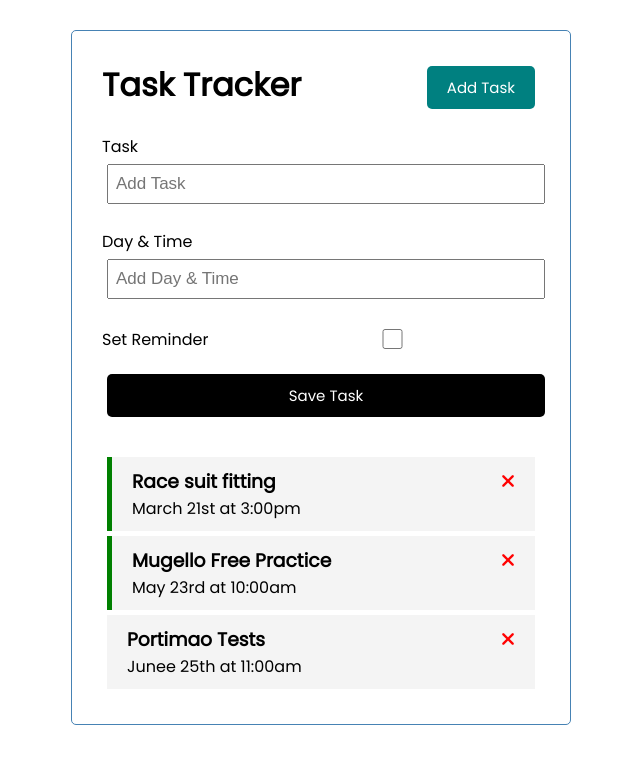
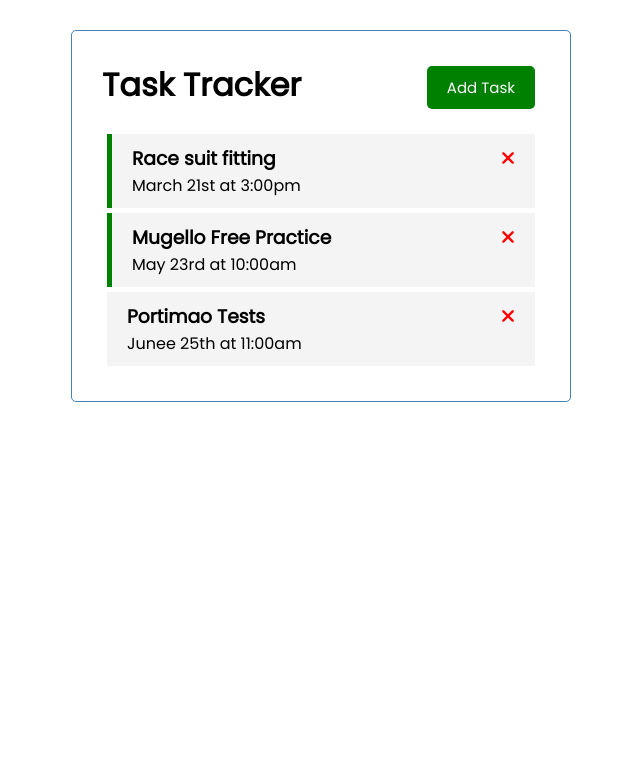
Before and after one commit to ViuCoding/vue-traversy-tutorial, a Vue app: page / in a window 1280 px wide. Shown: the top 764 px of the page, without its empty margins (319-959 px from the left). Built offline with nearby package versions, Linux system fonts and the light colour scheme.

Commit message:
ui part completed

```diff
--- a/src/App.vue
+++ b/src/App.vue
@@ -1,8 +1,10 @@
 <template>
   <div class="container">
     <!-- Vue Components are used with a Capital letter to differentiate them from normal HTML tags -->
-    <Header title="Task Tracker" />
-    <AddTask @add-task="addTask" />
+    <Header @toggle-add-task="toggleAddTask" title="Task Tracker" :showAddTask="showAddTask" />
+    <div v-if="showAddTask">
+      <AddTask @add-task="addTask" />
+    </div>
     <!-- Since we are passing in a dynamic array we want to "v-bind" Tasks to the tasks data array  -->
     <Tasks @toggle-reminder="toggleReminder" @delete-task="deleteTask" :tasks="tasks" />
   </div>
@@ -23,11 +25,15 @@ export default {
   data() {
     return {
       tasks: [],
+      showAddTask: false,
     };
   },
   methods: {
     addTask(task) {
       this.tasks = [...this.tasks, task];
+    },
+    toggleAddTask() {
+      this.showAddTask = !this.showAddTask;
     },
     deleteTask(id) {
       if (confirm("Are you sure?")) {
--- a/src/components/Button.vue
+++ b/src/components/Button.vue
@@ -20,7 +20,7 @@ export default {
   },
   methods: {
     onClick() {
-      console.log("Click");
+      this.$emit("btn-click");
     },
   },
 };
--- a/src/components/Header.vue
+++ b/src/components/Header.vue
@@ -2,7 +2,7 @@
   <header>
     <h1>{{ title }}</h1>
     <!-- We can pass "Props" as attributes. text and color are Props, we need to define them in the component itself -->
-    <Button text="Add Task" color="teal" />
+    <Button @btn-click="$emit('toggle-add-task')" :text="showAddTask ? 'Close' : 'Add Task'" :color="showAddTask ? 'red' : 'green'" />
     <!-- <Button text="Add Task 2" color="#5784BA" /> -->
     <!-- <Button text="Add Task 3" color="lime" /> -->
   </header>
@@ -13,10 +13,12 @@ import Button from "./Button";
 
 export default {
   name: "Header",
-  // props: {                     // We can define Props as Object or as an Array
-  //   title: String,
-  // },
-  props: ["title"],
+  props: {
+    // We can define Props as Object or as an Array
+    title: String,
+    showAddTask: Boolean,
+  },
+  // props: ["title"],
   components: { Button },
 };
 </script>
```
